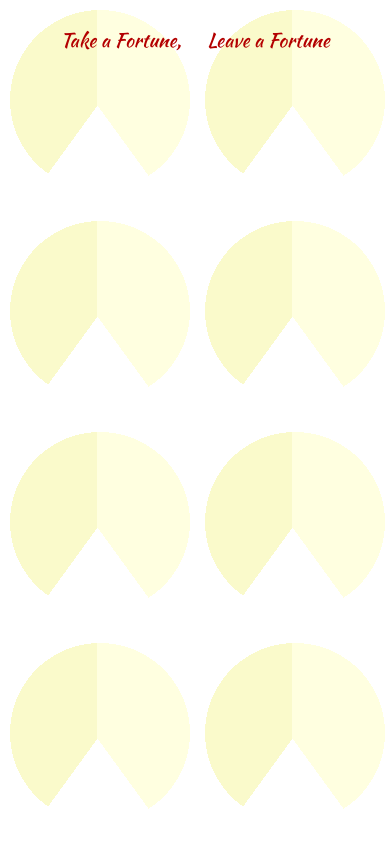
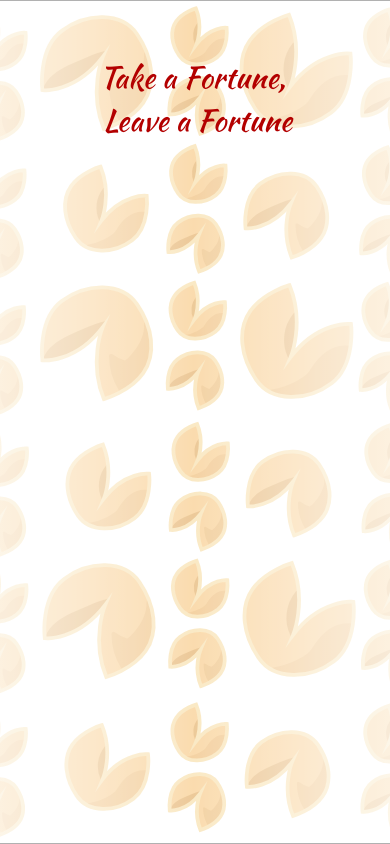
Before and after one commit to dorseymp/Take-a-Fortune-Leave-a-Fortune, a React (Create React App) app in the folder client/: page /#/ in a window 390 px wide. Built offline with nearby package versions, Linux system fonts and the light colour scheme.

Commit message:
Changed to an SVG background. Added SVG broken fortune cookie to display behind the retrieved fortune.

```diff
--- a/client/public/index.html
+++ b/client/public/index.html
@@ -18,7 +18,7 @@
 
   </head>
   <body>
+      <div id="root"></div>
 
-      <div id="root"  class="something"></div>
   </body>
 </html>
--- a/client/src/App.css
+++ b/client/src/App.css
@@ -2,70 +2,27 @@
 
 body {
   background-color: rgb(255, 255, 247);
-  padding-top: 5%;
   margin: 0;
-  font-family: 'Times New Roman', Times, serif;
-  color:  rgb(3, 3, 184);
   min-height: 100vh;
-    background:
-    radial-gradient(90px circle at 100px 100px, transparent 100%, white 100%),
-    conic-gradient(lightyellow 40%, transparent 0 60%, rgb(250, 250, 203) 0 40%);
-  background-size: 200px 200px;
-  background-repeat: round;
+  background: url('./SVG/cookieBackground.svg') no-repeat;
+  background-position: center center;
+  background-attachment: fixed;
+  background-repeat: no-repeat;
+  background-size: cover;
 }
 
-.submit {
-  font-family: 'Kaushan Script', cursive;
-  background-color: rgb(179, 0, 0);
-  color:  white;
-  border: none;
-  border-radius: 10px;
-  width: 100px;
-  height: 50px;
+.brokenCookie {
+  position: absolute;
+  z-index: 2;
+  left: 50%;
+  min-width: 300px;
+  margin-left: -150px;
   margin-top: 20px;
 }
 
-.submit:hover {
-  background-color: red;
-}
-
-.submit:active {
-  background-color: white;
-  color: red;
-  border: 2px solid red;
-}
-
-.submit:focus {
-  outline: none;
-}
-
-.getFortune {
-  font-family: 'Kaushan Script', cursive;
-  background-color: rgb(179, 0, 0);
-  color:  white;
-  border: none;
-  border-radius: 10px;
-  width: 100px;
-  height: 50px;
-  margin-top: 35px;
-}
-
-.getFortune:hover {
-  background-color: red;
-}
-
-.getFortune:active {
-  background-color: white;
-  color: red;
-  border: 2px solid red;
-}
-
-.getFortune:focus {
-  outline: none;
-}
-
 .fortunePaper {
-  position: relative;
+  position: absolute;
+  z-index: 3;
   display: table;
   background-color: white;
   border-style: solid;
@@ -74,14 +31,16 @@ body {
   width: 280px;
   height: 56px;
   margin: auto;
-  margin-top: 50px;
-  box-shadow: 5px 5px 5px gray;
+  margin-left: 10px;
+  margin-top: -165px;
 }
 
 .theFortune {
   display: table-cell;
   vertical-align: middle;
+  text-align: center;
   color: rgb(3, 3, 184);
+  font-family: 'Times New Roman', Times, serif;
 }
 
 .upperLeftRectangle {
@@ -120,53 +79,151 @@ body {
   bottom: -1px;
 }
 
-.btn {
+.redBox {
+  position: relative;
+  z-index: 1;
+  justify-content: center;
+  margin-left: 10%;
+  margin-right: 10%;
+  margin-top: 10%;
+  padding: 20px;
+  background-color: none;
+  text-align: center;
+}
+
+.getFortune {
+  font-family: 'Kaushan Script', cursive;
+  background-color: rgb(179, 0, 0);
+  color:  white;
+  border: none;
+  border-radius: 10px;
+  width: 100px;
+  height: 50px;
+  margin-top: 20px;
+}
+
+.getFortune:hover {
+  box-shadow: 0 0 10px rgb(255, 0, 0);
+  border: 1px solid rgb(255, 0, 0);
+}
+
+.getFortune:active {
+  background-color: red;
+  color:white;
+  border: 1px solid red;
+}
+
+.getFortune:focus {
+  outline: none;
+}
+
+.btnLeft {
+  display: inline-block;
+  padding-right: 5px;
   font-family: 'Kaushan Script', cursive;
   color:  rgb(179, 0, 0);
-  font-size:5vw;
 }
 
-.btn:hover {
-  color: red;
+.btnRight {
+  display: inline-block;
+  padding-left: 5px;
+  font-family: 'Kaushan Script', cursive;
+  color: rgb(179, 0, 0);
 }
 
-.btn:focus {
+.btnLeft:hover, .btnRight:hover {
+  text-shadow: 0 0 10px rgb(255, 0, 0);
+  color: rgb(179, 0, 0);
+  text-decoration: none;
+}
+
+.btnLeft:focus, .btnRight:focus {
   color: red;
   box-shadow: none;
+  text-decoration: none;
 }
 
-.btn:active {
-  color: rgb(179, 0, 0);
+.btnLeft:active, .btnRight:active {
+  color: rgb(255, 0, 0);
+  text-decoration: none;
 }
 
 .click {
   margin-top: 25px;
 }
 
-.container {
-  margin: auto;
-  text-align: center;
-
-}
-
 .typeFortune {
+  position: absolute;
   font-size: 14px;
   color: rgb(179, 0, 0);
   border-color:  rgb(179, 0, 0);
-  width: 280px;
+  min-width: 280px;
+  left: 50%;
+  margin-left: -140px;
   height: 56px;
   resize: none;
   border-width: 1px;
   margin-top: 25px;
-  box-shadow: 5px 5px 5px gray;
 
 }
 
 .typeFortune:focus {
-  outline-color: red;
+  outline: none;
+  box-shadow: 0 0 10px rgb(255, 0, 0);
+  border: 1px solid rgb(255, 0, 0);
 }
 
-p {
+.charactersRemaining {
+  position: absolute;
   font-family: 'Times New Roman', Times, serif;
   color: rgb(179, 0, 0);
+  margin-top: 90px;
+  min-width: 280px;
+  left: 50%;
+  margin-left: -140px;
+
 }
+
+.submit {
+  font-family: 'Kaushan Script', cursive;
+  background-color: rgb(179, 0, 0);
+  color:  white;
+  border: none;
+  border-radius: 10px;
+  width: 100px;
+  height: 50px;
+  margin-top: 150px;
+}
+
+.submit:hover {
+  box-shadow: 0 0 10px rgb(255, 0, 0);
+  border: 1px solid rgb(255, 0, 0);
+}
+
+.submit:active {
+  background-color:red;
+  color: white;
+  border: 1px solid red;
+}
+
+.submit:focus {
+  outline: none;
+}
+
+@media screen and (min-width: 1025px) {
+  .btnRight, .btnLeft {
+    font-size: 50px;
+  }
+}
+
+@media screen and (max-width: 1024px) {
+  .btnRight, .btnLeft {
+    font-size: 40px;
+  }
+}
+
+@media screen and (max-width: 600px) {
+  .btnRight, .btnLeft {
+    font-size: 30px;
+  }
+}
--- a/client/src/App.js
+++ b/client/src/App.js
@@ -5,8 +5,10 @@ import Home from "./components/Home";
 class Main extends Component {
   render() {
     return (
-        <div>
+        <div className="container">
+        <div className="redBox">
           <Home/>
+        </div>
         </div>
     );
   }
--- a/client/src/components/CustomMessage.js
+++ b/client/src/components/CustomMessage.js
@@ -57,7 +57,7 @@ class CustomMessage extends Component {
       {!this.state.submitted ? (
         <div>
           <textarea maxLength="60" className="typeFortune" onChange={this.handleChange}></textarea>
-          <p>Characters remaining: {this.state.charactersRemaining}</p>
+          <p className="charactersRemaining">Characters remaining: {this.state.charactersRemaining}</p>
           <button className='submit' onClick ={this.handleSubmit} value={this.state.value}> Submit </button>
         </div>
         ) : (
--- a/client/src/components/Generate.js
+++ b/client/src/components/Generate.js
@@ -1,5 +1,6 @@
 import React, {Component} from 'react';
 import axios from 'axios';
+import brokenCookie from "../SVG/brokenCookie.svg";
 
 class Generate extends Component {
   constructor(props) {
@@ -26,16 +27,21 @@ class Generate extends Component {
 render() {
   return (
     <div>
+    <div >
       <button className="getFortune" onClick = { this.handleSubmit }>Get a Fortune</button>
+
       { this.state.values.map(value =>
+      <div className="brokenCookie">
+      <img  src={ brokenCookie } alt="brokenCookie"></img>
       <div className="fortunePaper">
         <div className="upperRightRectangle"></div>
         <div className="upperLeftRectangle"></div>
         <div className="lowerRightRectangle"></div>
         <div className="lowerLeftRectangle"></div>
         <p key={value.toString()} value={value} className="theFortune">{value.value}</p>
+      </div></div>
+      )}
       </div>
-      )}
     </div>
   );
 }
--- a/client/src/components/Home.js
+++ b/client/src/components/Home.js
@@ -6,16 +6,19 @@ import Generate from "./Generate";
 class Home extends Component {
   render() {
     return (
-        <div className="container">
+        <div>
           <HashRouter>
-            <Link to="/generate" className="btn">Take a Fortune,</Link>
-            <Link to="/custommessage" className="btn">Leave a Fortune</Link>
+          {/* <div className="redBox"> */}
+            <Link to="/generate" className="btnLeft">Take a Fortune,</Link>
+            <Link to="/custommessage" className="btnRight"> Leave a Fortune</Link>
+            {/* </div> */}
             <div>
                 {/* <Route exact path="/" component={Home}/> */}
                 <Route exact path="/custommessage" component={CustomMessage}/>
                 <Route exact path="/generate" component={Generate}/>
             </div>
           </HashRouter>
+
         </div>
     );
   }
```
Also changed, not shown: client/src/SVG/brokenCookie.svg (added), client/src/SVG/cookieBackground.svg (added).
